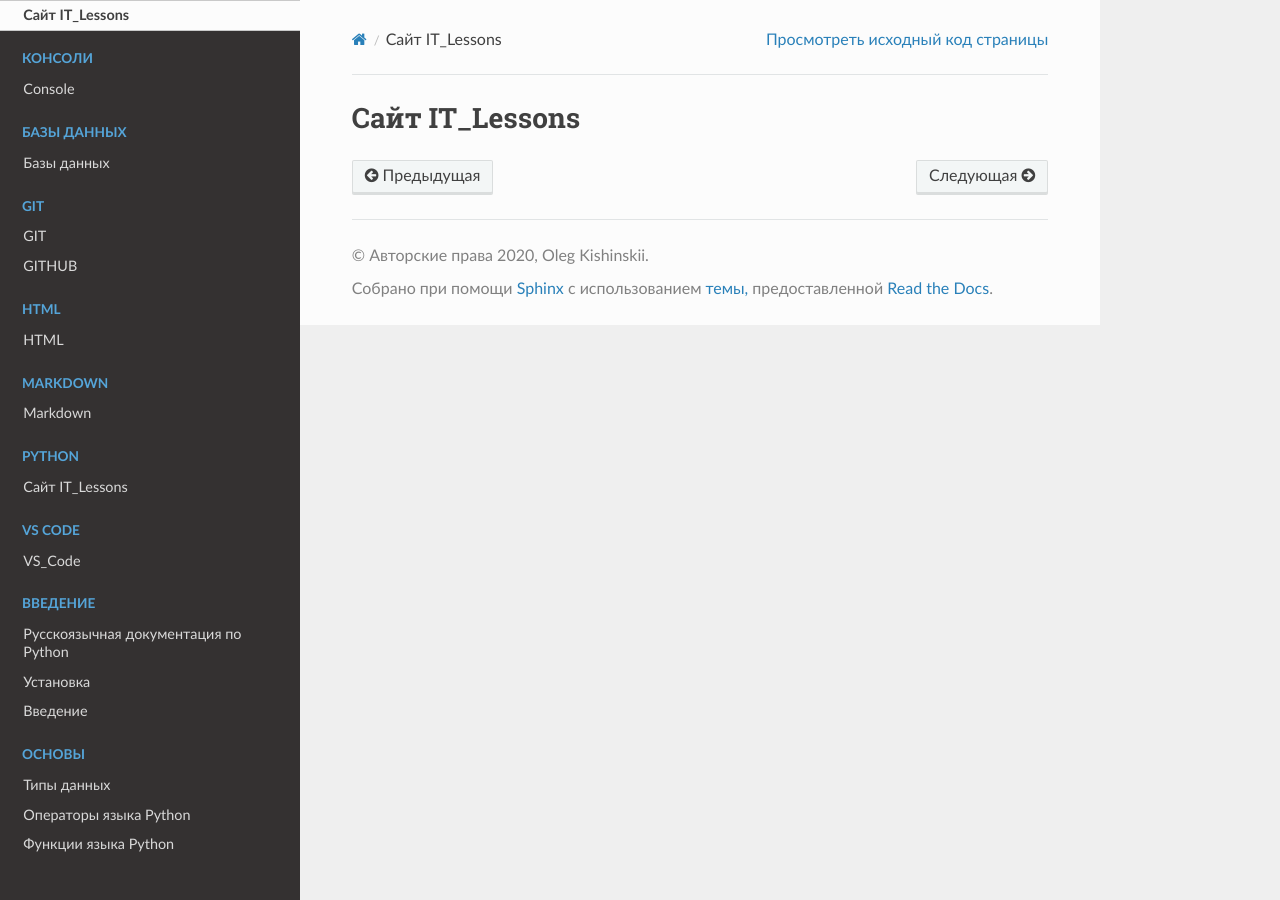
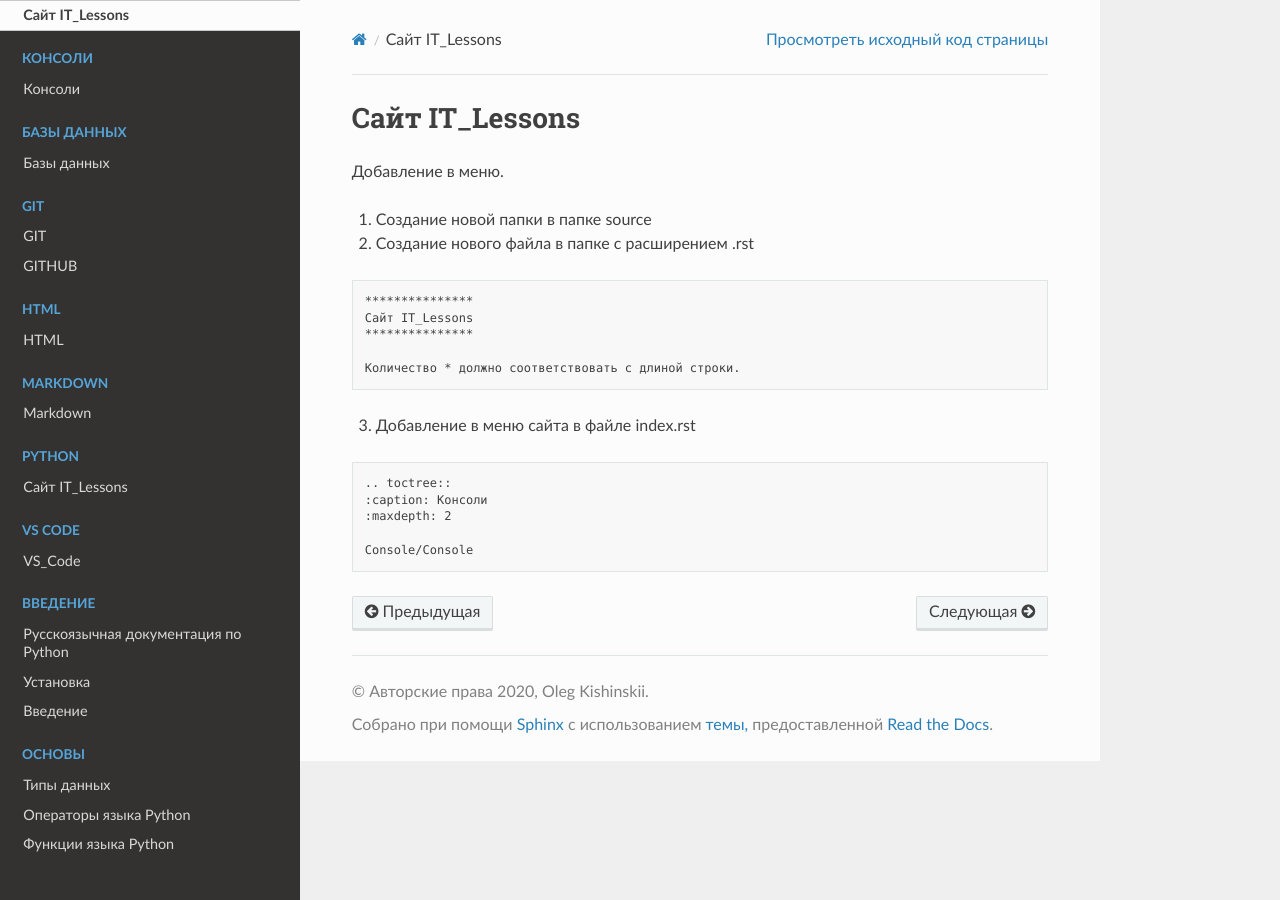
Before and after one commit to NMSprog/5_ITL, a Sphinx documentation site: the page built from source/Readthedocs/Readthedocs.rst, in a window 1280 px wide. Built offline with Sphinx 7.4.7 and the Read the Docs theme 2.0.0, drawn with Linux system fonts in a browser that asks for light colours.

Commit message:
Изменение страницы сайта

```diff
--- a/source/Readthedocs/Readthedocs.rst
+++ b/source/Readthedocs/Readthedocs.rst
@@ -1,3 +1,27 @@
 ***************
 Сайт IT_Lessons
 ***************
+
+
+Добавление в меню.
+
+1. Создание новой папки в папке source
+2. Создание нового файла в папке с расширением .rst
+
+.. code:: markdown
+
+    ***************
+    Сайт IT_Lessons
+    ***************
+
+    Количество * должно соответствовать с длиной строки.
+
+3. Добавление в меню сайта в файле index.rst
+
+.. code:: markdown
+
+    .. toctree::
+    :caption: Консоли
+    :maxdepth: 2
+
+    Сonsole/Сonsole
--- a/source/Сonsole/Сonsole.rst
+++ b/source/Сonsole/Сonsole.rst
@@ -1,3 +1,3 @@
 *******
-Сonsole
+Консоли
 *******
```
